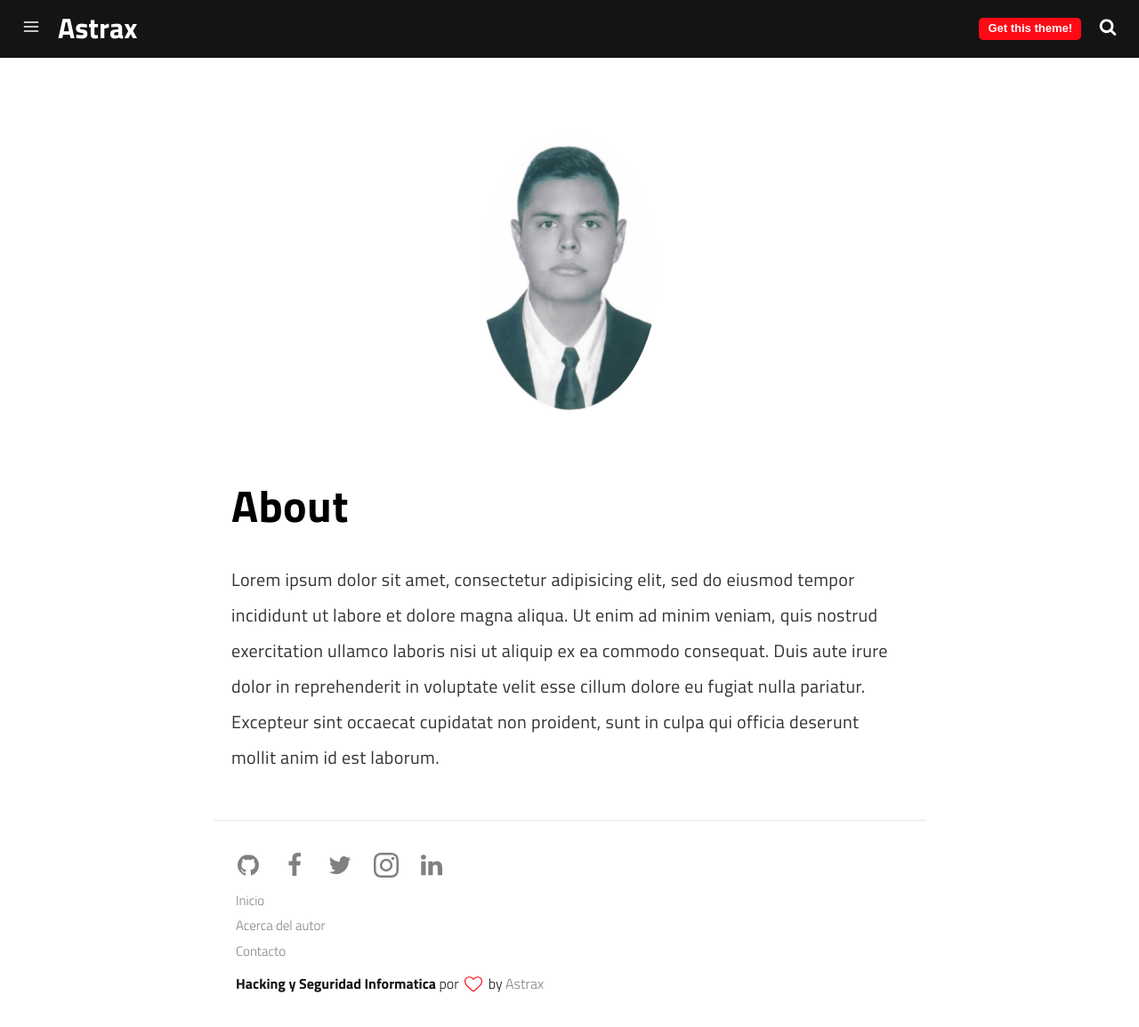
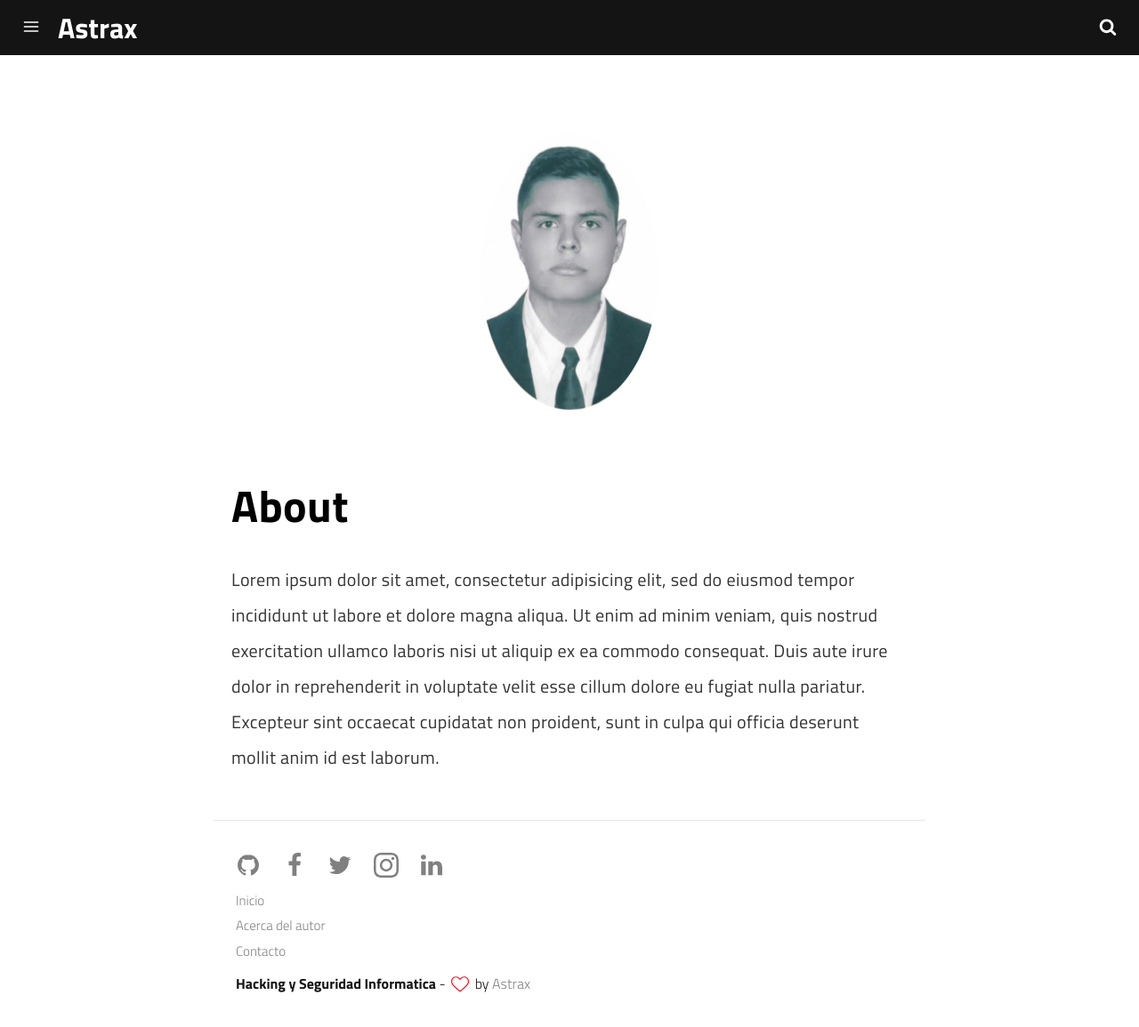
Before and after one commit to astr4x/astr4x.github.io, a Jekyll site: the page built from pages/about.md, in a window 1280 px wide and 1155 px high. Shown: the whole window at 89% size. Built offline with Jekyll 4.4.1, drawn with Linux system fonts in a browser that asks for light colours; a script that is not in the unit is left out.

Commit message:
cambio de principales

```diff
--- a/_includes/footer.html
+++ b/_includes/footer.html
@@ -35,7 +35,7 @@
     {% include links.html %}
 
     <p>
-      <span>Hacking y Seguridad Informatica</span> por <svg class="love"><use xlink:href="#icon-heart"></use></svg> by <a href="https://astr4x.github.io" target="_blank" class="creator">Astrax</a>
+      <span>Hacking y Seguridad Informatica</span> - <svg class="love"><use xlink:href="#icon-heart"></use></svg> by <a href="https://astr4x.github.io" target="_blank" class="creator">Astrax</a>
     </p>
 </footer>
 
--- a/_includes/header.html
+++ b/_includes/header.html
@@ -14,11 +14,6 @@
     <a id="search" class="dosearch" role="button">
         <svg class="icon-search"><use xlink:href="#icon-search"></use></svg>
     </a>
-    {% if site.show_get_theme_btn %}
-        <a href="https://github.com/thiagorossener/jekflix-template" class="get-theme" role="button">
-            Get this theme!
-        </a>
-    {% endif %}
 </header>
 
 <div id="mask" class="overlay"></div>
```
